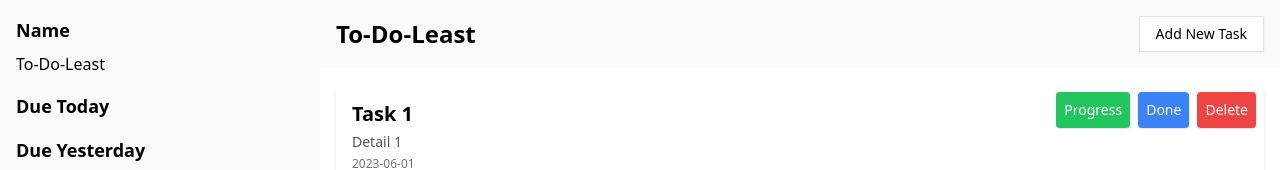
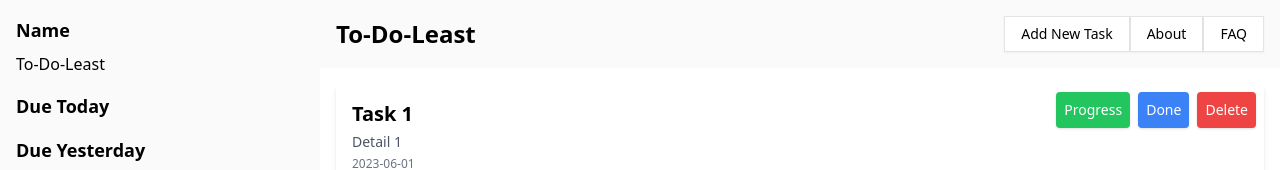
Before and after one commit to kakarifki/To-do-least, a React (Vite) app: page / in a window 1280 px wide. Shown: the top 170 px of the page. Built offline with nearby package versions, Linux system fonts and the light colour scheme.

Commit message:
feat: add Pages on layout

```diff
--- a/src/App.tsx
+++ b/src/App.tsx
@@ -1,8 +1,8 @@
 import { FC } from 'react';
 import TaskList from './components/list-tasks';
-import TopBar from './components/top-bar';
 import { Task } from '@/data/initialTasks';
 import { useTasks } from './context/task-context';
+import Layout from '@/components/common/layout';
 
 const App: FC = () => {
   const { tasks, deleteTask, handleEditTaskStatus } = useTasks();
@@ -25,7 +25,7 @@ const App: FC = () => {
         </ul>
       </div>
       <div className="main w-3/4">
-        <TopBar />
+        <Layout>
         <TaskList
           tasks={filteredTasks('todo')}
           deleteTask={deleteTask}
@@ -41,6 +41,7 @@ const App: FC = () => {
           deleteTask={deleteTask}
           handleEditTaskStatus={handleEditTaskStatus}
         />
+        </Layout>
       </div>
     </div>
   );
--- a/src/components/common/navbar.tsx
+++ b/src/components/common/navbar.tsx
@@ -1,7 +1,6 @@
 import { FC } from 'react';
-import { Button } from '@/components/ui/button';
+import { Button } from '../ui/button';
 import { useNavigate } from 'react-router-dom';
-import About from '@/pages/about';
 
 const Navbar: FC = () => {
   const navigate = useNavigate();
@@ -9,10 +8,17 @@ const Navbar: FC = () => {
   return (
     <div className="flex justify-between items-center p-4 bg-zinc-50">
       <h1 className="text-2xl font-bold">To-Do-Least</h1>
-      <About />
-      <Button variant="outline" onClick={() => navigate('/new-task')}>
-        Add New Task
-      </Button>
+      <nav>
+        <Button variant="outline" onClick={() => navigate('/new-task')}>
+          Add New Task
+        </Button>
+        <Button variant="outline" onClick={() => navigate('/about')}>
+          About
+        </Button>
+        <Button variant="outline" onClick={() => navigate('/faq')}>
+          FAQ
+        </Button>
+      </nav>
     </div>
   );
 };
--- a/src/components/top-bar/index.tsx
+++ /dev/null
@@ -1,18 +0,0 @@
-import { FC } from 'react';
-import { Button } from '@/components/ui/button';
-import { useNavigate } from 'react-router-dom';
-
-const TopBar: FC = () => {
-  const navigate = useNavigate();
-
-  return (
-    <div className="flex justify-between items-center p-4 bg-zinc-50">
-      <h1 className="text-2xl font-bold">To-Do-Least</h1>
-      <Button variant="outline" onClick={() => navigate('/new-task')}>
-        Add New Task
-      </Button>
-    </div>
-  );
-};
-
-export default TopBar;
```
